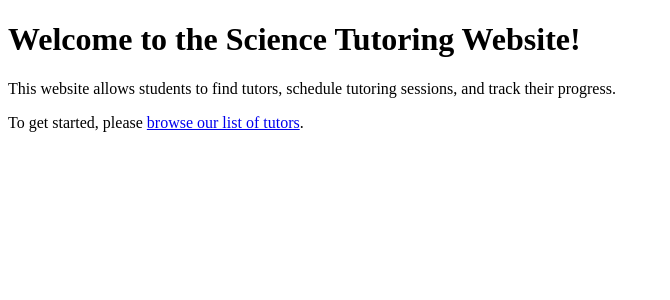
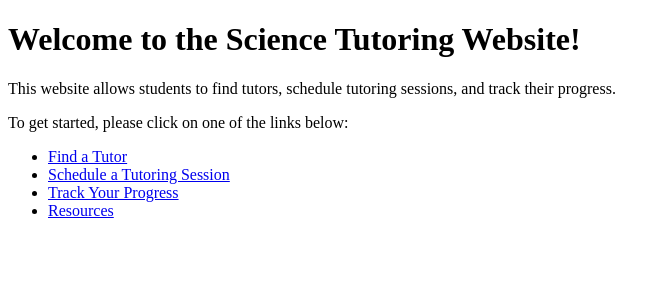
Before and after one commit to scharantej/SciTutor, a Flask app: page / in a window 1280 px wide. Shown: the top 300 px of the page, without its empty margins (0-670 px from the left). Run offline with Flask 3, Linux system fonts and the light colour scheme.

Commit message:
Update templates/index.html

```diff
--- a/templates/index.html
+++ b/templates/index.html
@@ -8,6 +8,12 @@
 <body>
 <h1>Welcome to the Science Tutoring Website!</h1>
 <p>This website allows students to find tutors, schedule tutoring sessions, and track their progress.</p>
-<p>To get started, please <a href="/tutors">browse our list of tutors</a>.</p>
+<p>To get started, please click on one of the links below:</p>
+<ul>
+<li><a href="/tutors">Find a Tutor</a></li>
+<li><a href="/schedule">Schedule a Tutoring Session</a></li>
+<li><a href="/progress">Track Your Progress</a></li>
+<li><a href="/resources">Resources</a></li>
+</ul>
 </body>
 </html>
```
